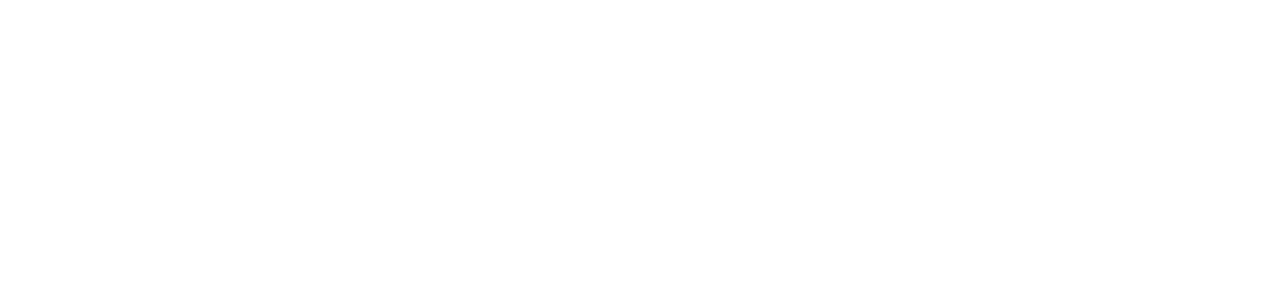
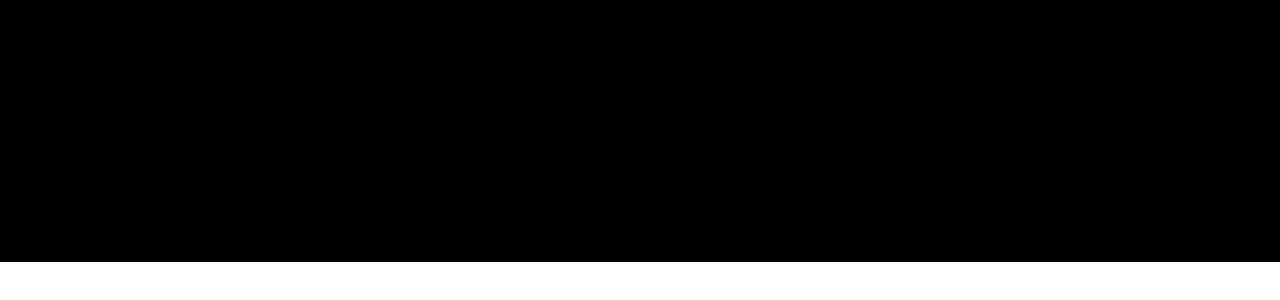
Before and after one commit to Akshaykumar9288/E-commerce-Application, a React (Vite) app in the folder E-commerce-frontend/: page / in a window 1280 px wide. Shown: the part 66-366 px from the top of the page. Built offline with nearby package versions, Linux system fonts and the light colour scheme.

Commit message:
Update frontend code

```diff
--- a/E-commerce-frontend/src/App.jsx
+++ b/E-commerce-frontend/src/App.jsx
@@ -9,6 +9,7 @@
 
   return (
     <>
+    <section className='w-full h-82 bg-black'></section>
     </>
   )
 }
```
